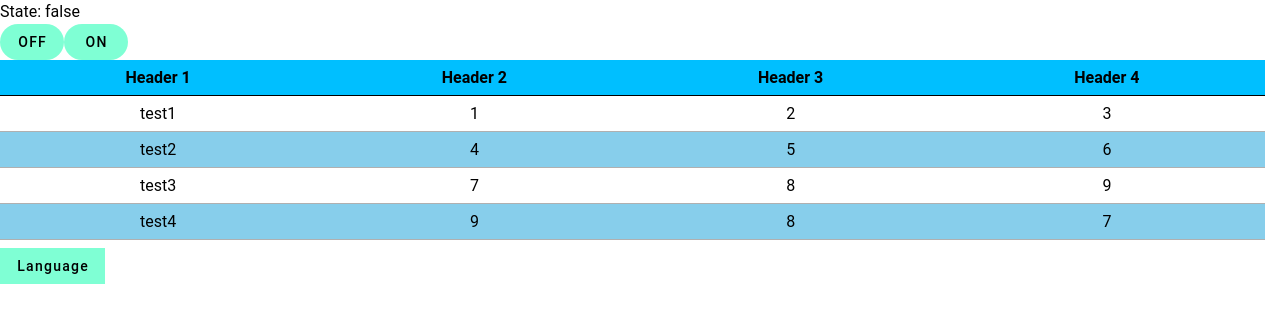
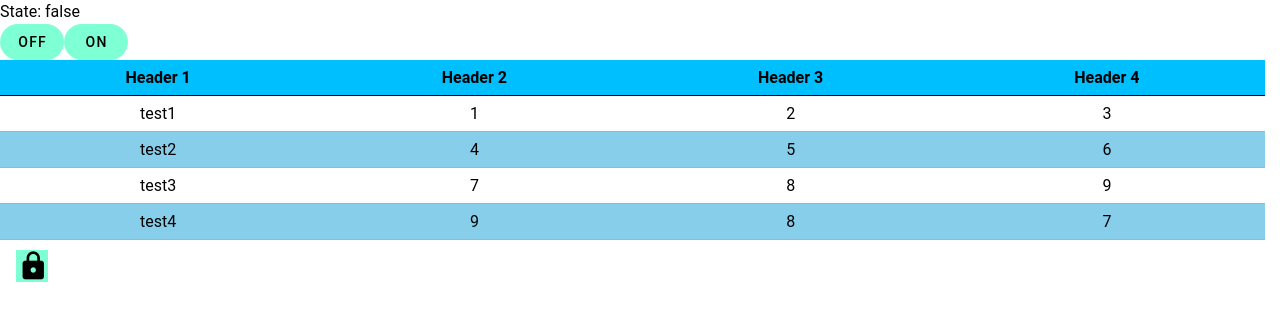
Before and after one commit to k-daiguji/vite_vitest_vue_vuetify, a Vue app: page / in a window 1280 px wide. Shown: the top 322 px of the page. Built offline with nearby package versions, Linux system fonts and the light colour scheme.

Commit message:
Add sub window size

```diff
--- a/src/app/views/AreaSettings.vue
+++ b/src/app/views/AreaSettings.vue
@@ -3,20 +3,32 @@ import { ref } from "vue";
 
 import BaseButton from "@/app/components/BaseButton.vue";
 import BaseDialog from "@/app/components/BaseDialog.vue";
+import BaseIcon from "@/app/components/BaseIcon.vue";
 import { theme } from "@/app/constants/color";
 import { dialogSize } from "@/app/constants/dialog";
+import { icon } from "@/app/constants/icon";
 
 const isVisible = ref(false);
+
+let sub: Window | null = null;
+const open = () => {
+  sub = window.open("", "_blank", "width=400, height=600");
+};
+const close = () => {
+  sub?.close();
+};
 </script>
 
 <template>
   <div>
     <BaseButton
-      :class="theme.primary"
-      rounded="0"
+      :theme="theme.primary"
       @click="isVisible = true"
     >
-      Language
+      <BaseIcon
+        :icon="icon.lock"
+        :theme="theme.primary"
+      />
     </BaseButton>
     <BaseDialog
       v-model="isVisible"
@@ -24,7 +36,7 @@ const isVisible = ref(false);
     >
       <div class="text-right">
         <BaseButton
-          :class="theme.primary"
+          :theme="theme.primary"
           @click="isVisible = false"
         >
           Close
```
